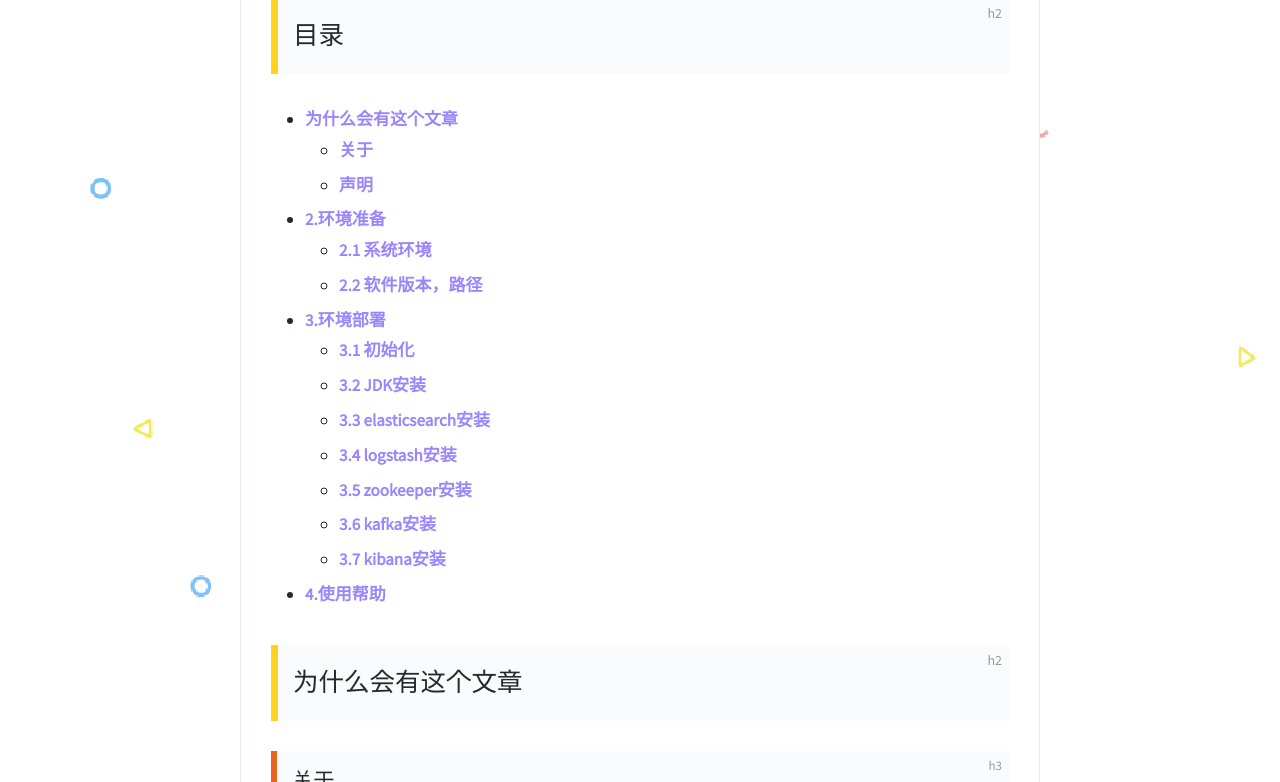
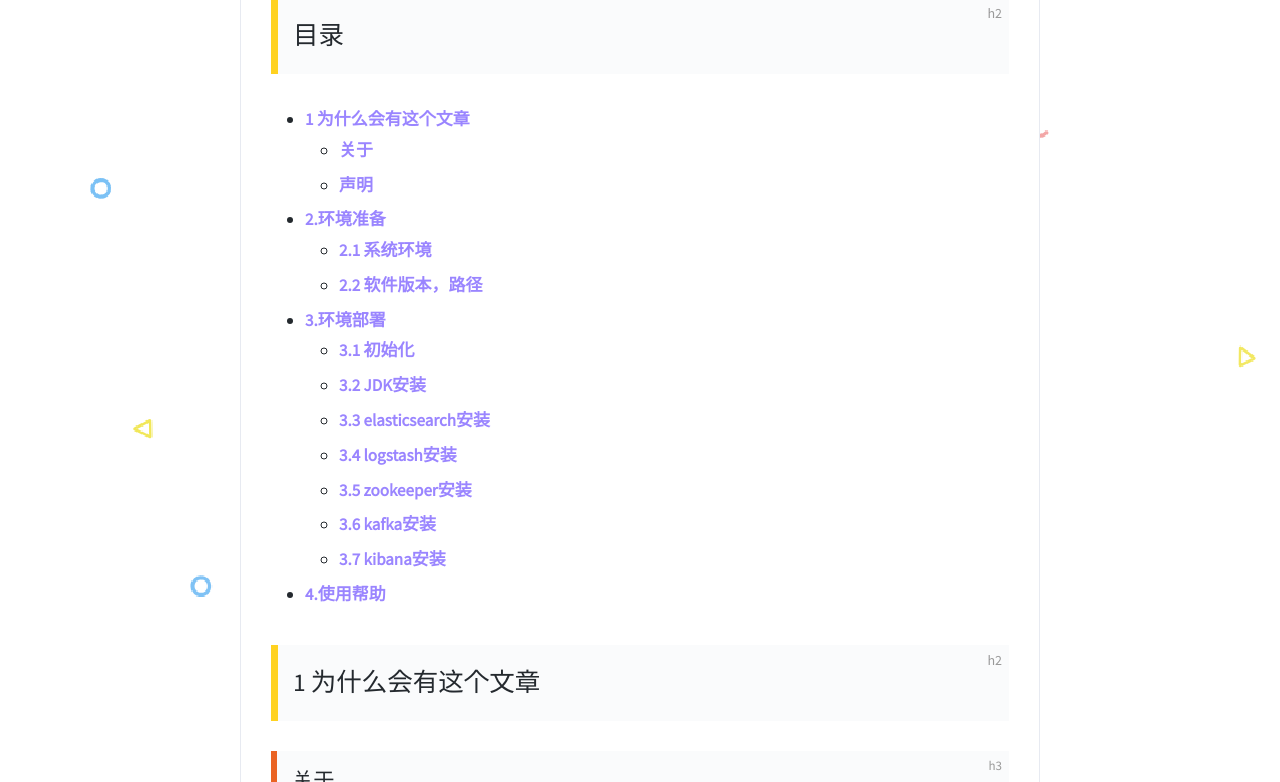
Before and after one commit to WuChenLinux/yw, a Jekyll site: the page built from _posts/2018-10-18-elk.md, in a window 1280 px wide and 1400 px high, scrolled down 517 px. Shown: the part 152-934 px from the top of the window. Built offline with Jekyll 4.4.1, drawn with Linux system fonts in a browser that asks for light colours; comment, search, counter and statistics services are not loaded.

Commit message:
Update 2018-10-18-elk.md

```diff
--- a/_posts/2018-10-18-elk.md
+++ b/_posts/2018-10-18-elk.md
@@ -13,7 +13,7 @@ tags: elk
 
 ## 目录 ##
 
-- [为什么会有这个文章](#为什么会有这个文章)
+- [1 为什么会有这个文章](#1 为什么会有这个文章)
   - [关于](#关于)
   - [声明](#声明)
 - [2.环境准备](#2. 环境准备)
@@ -29,7 +29,7 @@ tags: elk
   - [3.7 kibana安装](#3.7 kibana安装)
 - [4.使用帮助](#4.使用帮助)
 
-##  为什么会有这个文章
+## 1 为什么会有这个文章
 ###  关于
 为了日志可视化，提高工作效率
 
```
